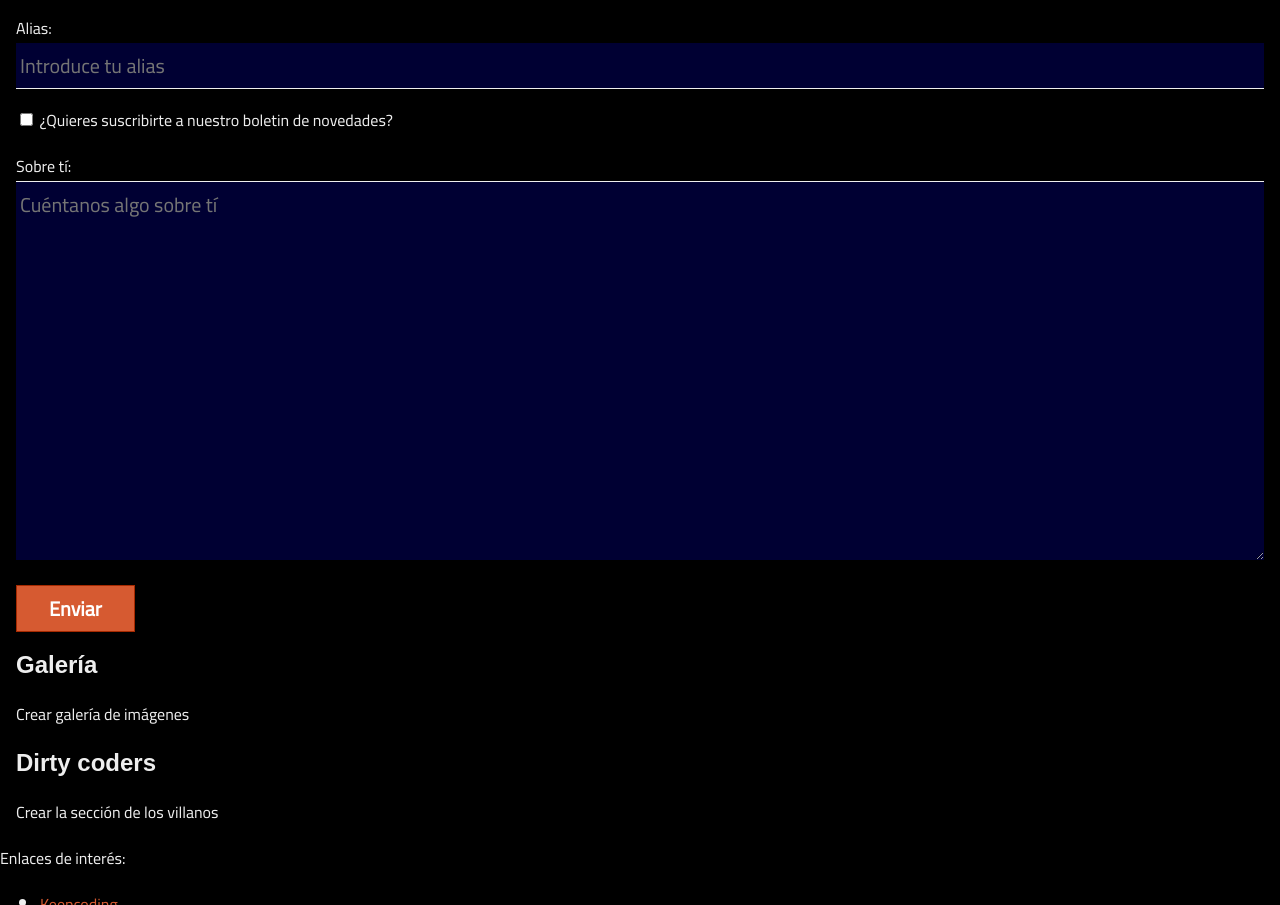
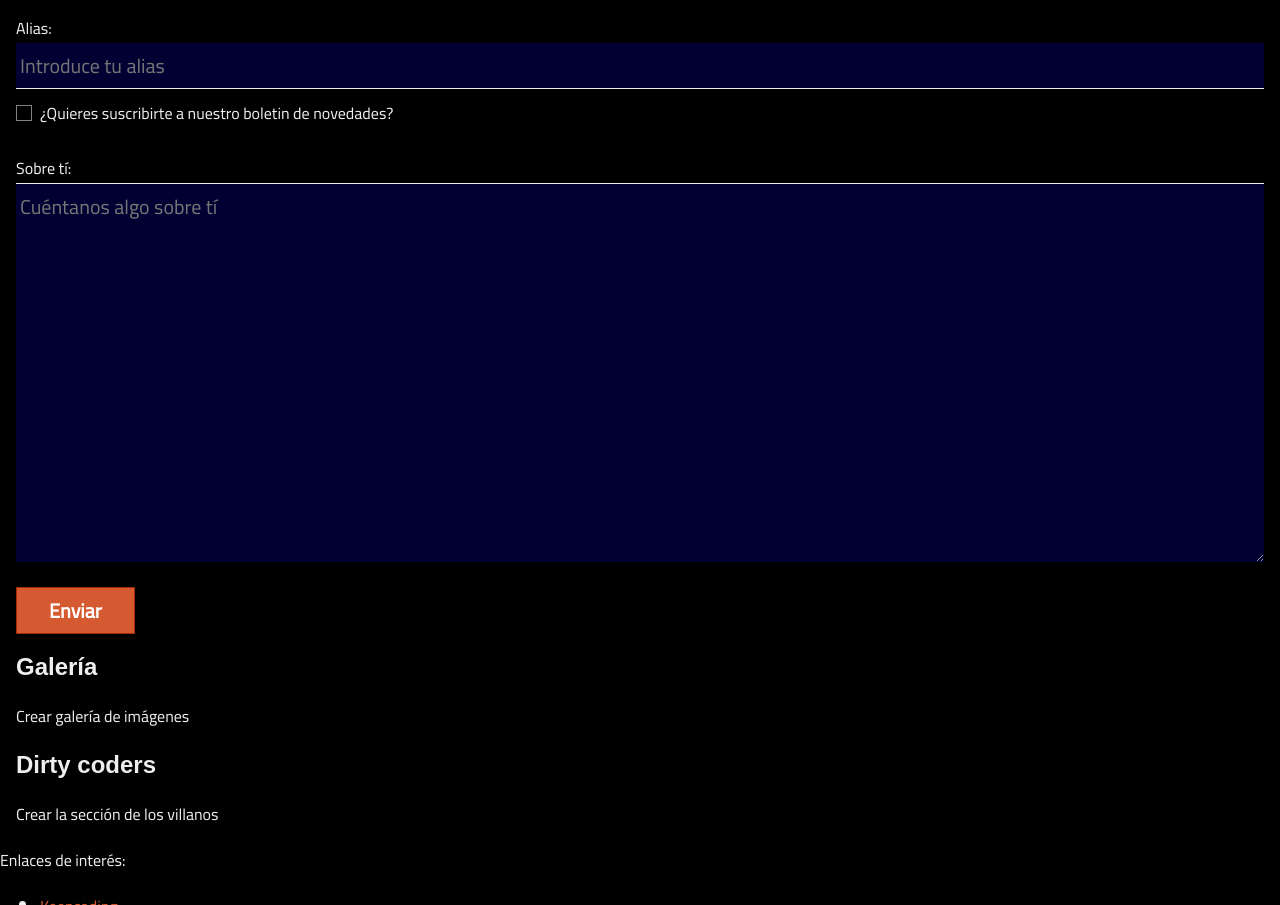
Before and after one commit to Mitronios/The-Frontender, a plain HTML site: page FrontEnd/src/index.html in a window 1280 px wide. Shown: the part 1612-2517 px from the top of the page. Drawn offline with Linux system fonts and the light colour scheme; a web font is replaced by a local one.

Commit message:
Style: forms styled, checkbox label customized

```diff
--- a/FrontEnd/src/css/forms.css
+++ b/FrontEnd/src/css/forms.css
@@ -57,3 +57,61 @@ button {
     color: white;
     font-weight: 700;
 }
+
+.checkbox {
+    padding: 1rem 0;
+    position: relative;
+}
+
+.checkbox input[type="checkbox"] {
+    opacity: 0;
+    position: absolute;
+    top: 0px;
+    left: 0;
+}
+
+.checkbox label::before {
+    /* Recuadro exterior del checkbox */
+    content: "";
+    display: inline-block;
+    height: var(--font-size);
+    width: var(--font-size);
+    border: solid 1px gray;
+
+    position: absolute;
+    top: 0;
+    left: 0;
+}
+
+.checkbox label::after {
+    /* Crear marca del checkbox */
+    content: "";
+    display: inline-block;
+    height: 6px;
+    width: 9px;
+    border-left: 2px solid var(--primary-color);
+    border-bottom: 2px solid var(--primary-color);
+    transform: rotate(-45deg);
+
+    /* Colocarlo sobre el recuadro */
+    position: absolute;
+    top: 4px;
+    left: 4px;
+}
+
+.checkbox label {
+    position: absolute;
+    top: 0;
+    left: 0;
+    padding-left: calc(var(--font-size) + .5rem);
+    line-height: var(--font-size);
+}
+
+/* Interactividad checkbox */
+.checkbox input[type="checkbox"]+label::after {
+    content: none;
+}
+
+.checkbox input[type="checkbox"]:checked+label::after {
+    content: "";
+}
--- a/FrontEnd/src/index.html
+++ b/FrontEnd/src/index.html
@@ -138,9 +138,9 @@
             placeholder="Introduce tu alias"
           />
         </p>
-        <p>
+        <p class="checkbox">
           <input type="checkbox" name="boletin" id="boletin" />
-          <label for="form-boletin"
+          <label for="boletin"
             >¿Quieres suscribirte a nuestro boletin de novedades?</label
           >
         </p>
```
